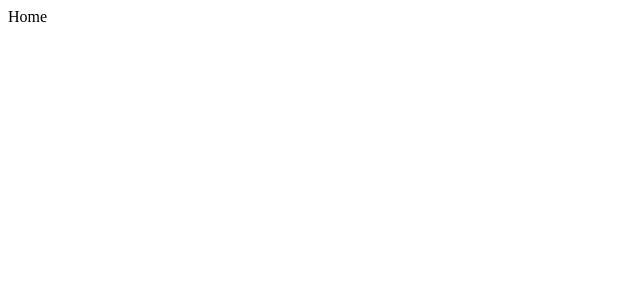
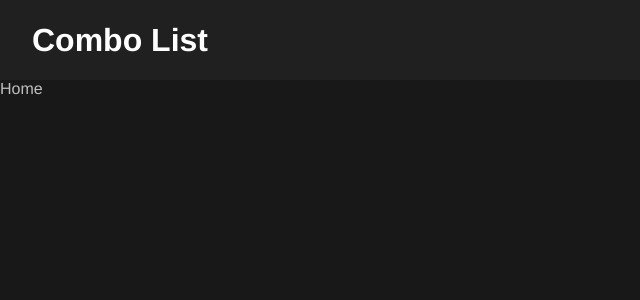
Before and after one commit to RedRaptor10/combo-list, a React (Create React App) app: page /#/ in a window 1280 px wide. Shown: the top 300 px of the page, without its empty margins (0-640 px from the left). Built offline with nearby package versions, Linux system fonts and the light colour scheme.

Commit message:
Create Header

```diff
--- a/src/components/App.js
+++ b/src/components/App.js
@@ -1,10 +1,12 @@
 import { HashRouter, Routes, Route } from 'react-router-dom';
+import Header from './Header';
 import Home from './Home';
 import Combo from './Combo';
 
 const App = () => {
     return (
         <HashRouter>
+            <Header />
             <Routes>
                 <Route exact path="/" element={<Home />} />
                 <Route exact path="/combos/:comboId" element={<Combo />} />
--- /dev/null
+++ b/src/components/Header.js
@@ -0,0 +1,11 @@
+import { Link } from 'react-router-dom';
+
+const Header = () => {
+    return (
+        <header>
+            <h1><Link to="/">Combo List</Link></h1>
+        </header>
+    );
+};
+
+export default Header;
--- a/src/index.js
+++ b/src/index.js
@@ -1,6 +1,7 @@
 import React from 'react';
 import ReactDOM from 'react-dom/client';
 import App from './components/App';
+import './styles/style.css';
 
 const root = ReactDOM.createRoot(document.getElementById('root'));
 root.render(
--- a/src/styles/style.css
+++ b/src/styles/style.css
@@ -1,4 +1,5 @@
 :root {
+    --borderColor: rgb(128, 128, 128);
     --color: rgb(192, 192, 192);
 }
 
@@ -17,3 +18,20 @@ a {
 a:hover {
     color: #fff;
 }
+
+header {
+    align-items: center;
+    background: rgb(32, 32, 32);
+    box-sizing: border-box;
+    color: #fff;
+    display: flex;
+    height: 10vh;
+    padding: 8px 32px;
+}
+
+main {
+    height: 90vh;
+    margin: 0 auto;
+    padding: 32px 0;
+    width: 75%;
+}
```
